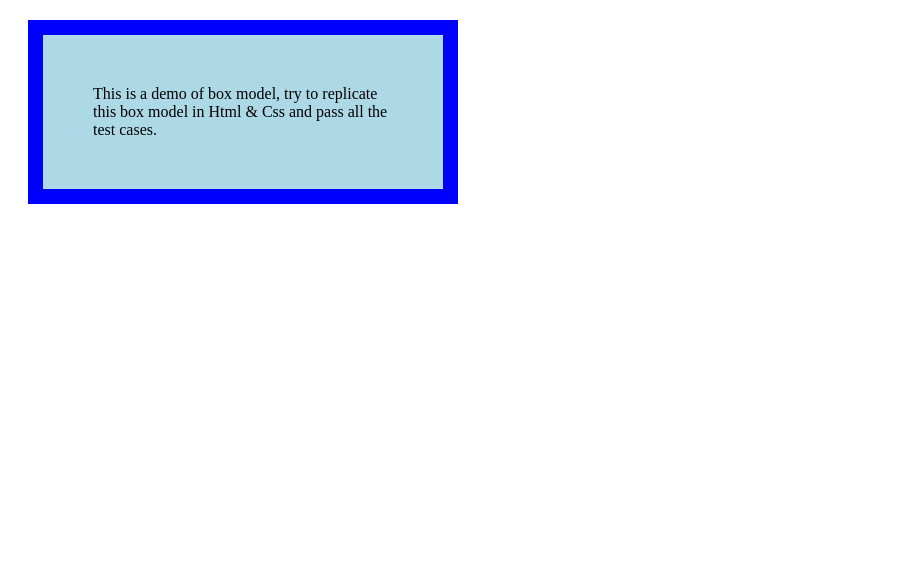
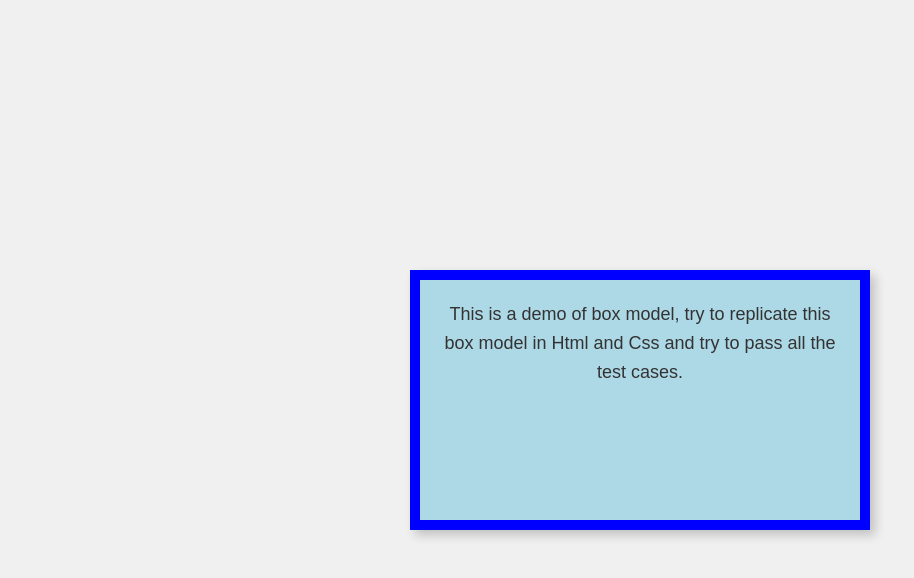
Before and after one commit to acciojob/css-box-model-Ravisharma-1999, a website: page main.html in a window 1280 px wide. Shown: the whole page, without its empty margins (0-914 px from the left). Drawn offline with Linux system fonts and the light colour scheme.

Commit message:
created a submission

```diff
--- a/main.html
+++ b/main.html
@@ -1,14 +1,15 @@
+
 <!DOCTYPE html>
 <html lang="en">
 <head>
     <meta charset="UTF-8">
     <meta name="viewport" content="width=device-width, initial-scale=1.0">
-    <title>Box Model Demo</title>
+    <title>Box Model Example</title>
     <link rel="stylesheet" href="styles.css">
 </head>
 <body>
     <div class="box">
-        This is a demo of box model, try to replicate this box model in Html & Css and pass all the test cases.
+        <p>This is a demo of box model, try to replicate this box model in Html and Css and try to pass all the test cases.</p>
     </div>
 </body>
 </html>
--- a/styles.css
+++ b/styles.css
@@ -1,11 +1,29 @@
-
-/* Your CSS Code here. */
 /* styles.css */
 
+body {
+    font-family: Arial, sans-serif;
+    background-color: #f0f0f0;
+    display: flex;
+    justify-content: center;
+    align-items: center;
+    height: 100vh;
+    margin: 0;
+}
+
 .box {
-    width: 300px;
+    width: 400px;
+    height: 200px;
     background-color: lightblue;
-    border: 15px solid blue;
-    padding: 50px;
+    border: 10px solid blue;
+    padding: 20px;
     margin: 20px;
+    text-align: center;
+    box-shadow: 5px 5px 10px rgba(0, 0, 0, 0.2);
 }
+
+.box p {
+    font-size: 18px;
+    line-height: 1.6;
+    color: #333;
+    margin: 0;
+}
```
Also changed, not shown: script.js (deleted, +0 -9 lines).
